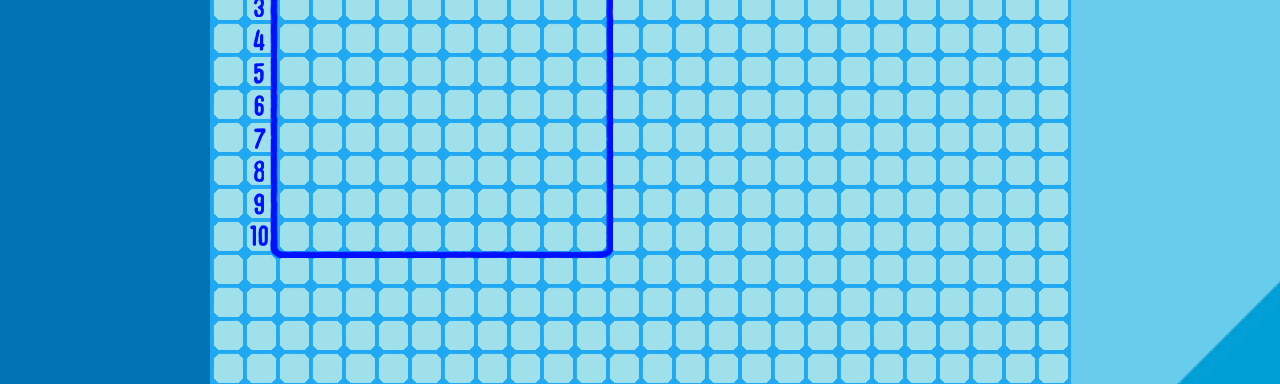
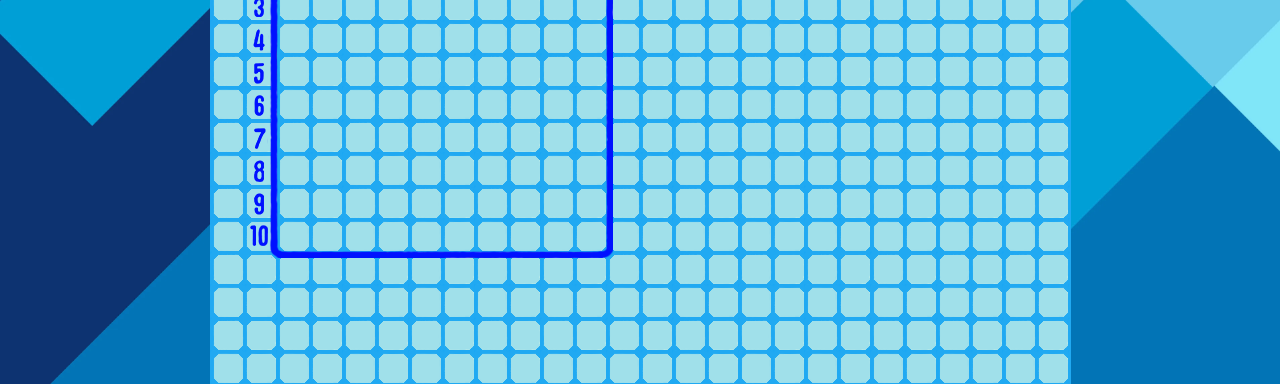
Before and after one commit to SeldonHZ/AlexKap.github.io, a plain HTML site: page index.html in a window 1280 px wide. Shown: the part 198-582 px from the top of the page. Drawn offline with Linux system fonts and the light colour scheme.

Commit message:
Update style.css

```diff
--- a/css/style.css
+++ b/css/style.css
@@ -18,7 +18,7 @@ body {
 	color: #000a74;
 	background: center;
 	background-image: url('Geometry.webp');
-	background-size: auto cover;
+	background-size: cover;
 }
 
 p {margin-bottom: -29px;}
```
